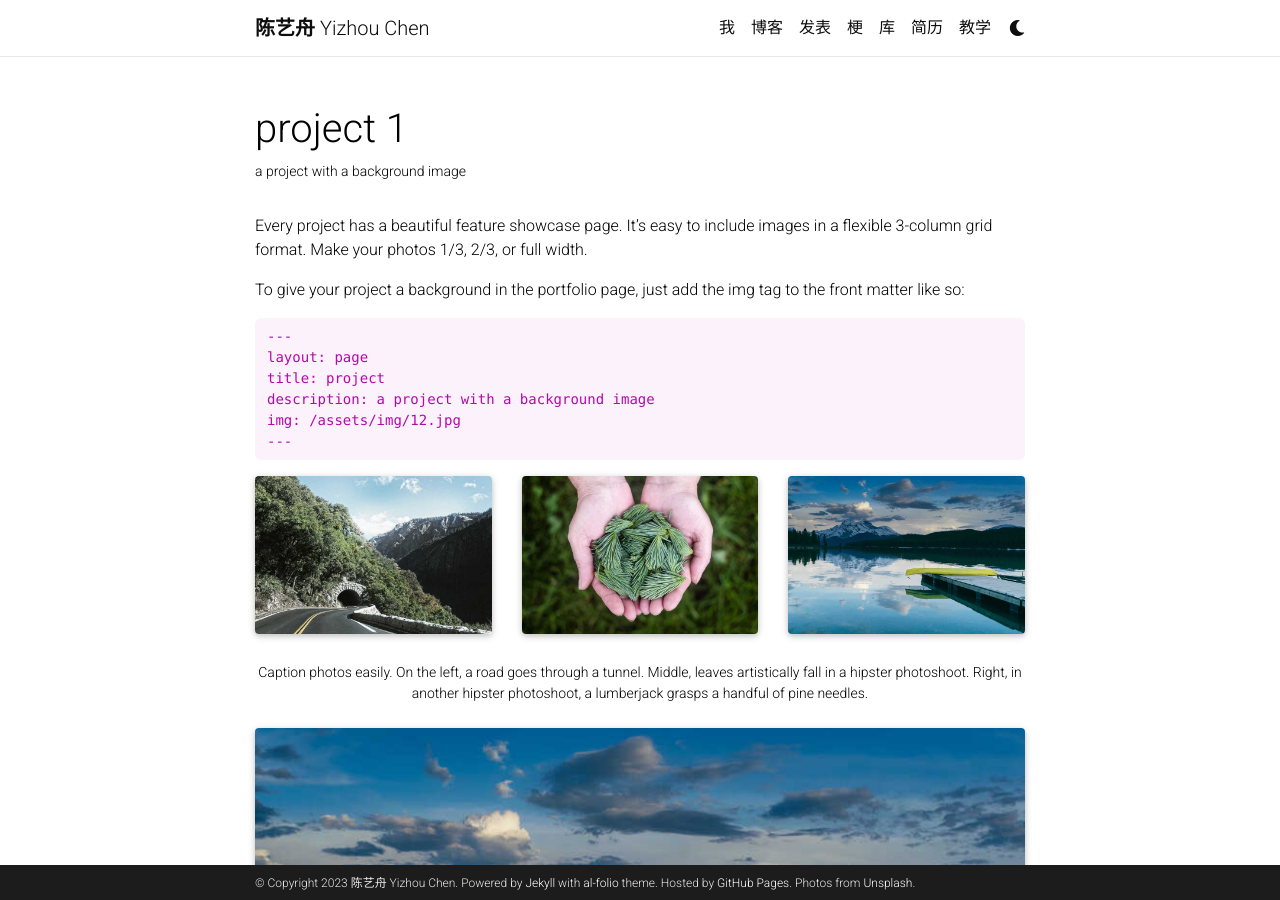
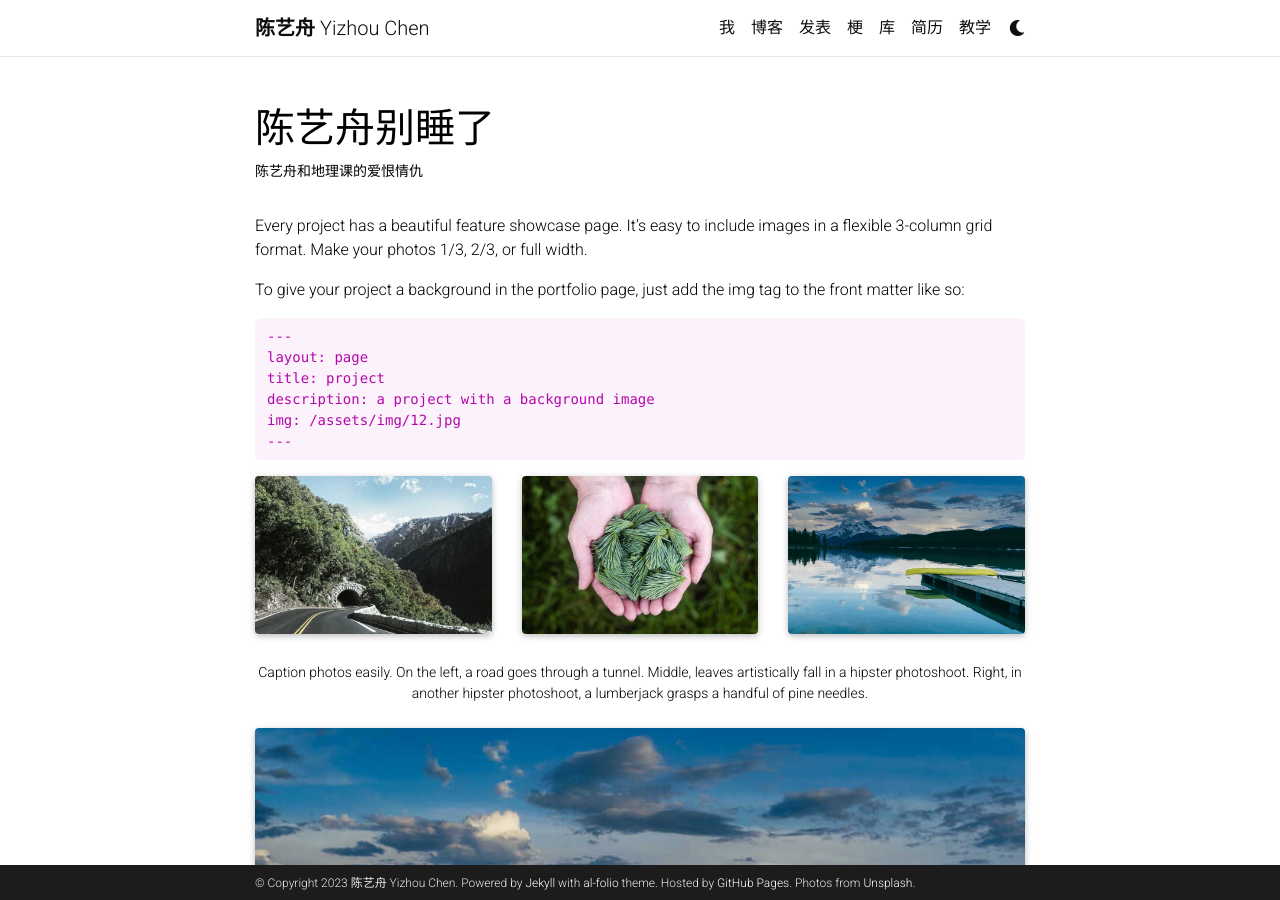
Before and after one commit to famax7/famax7.github.io, a Jekyll site: the page built from _projects/1_project.md, in a window 1280 px wide and 900 px high. Built offline with Jekyll 4.4.1, drawn with Linux system fonts in a browser that asks for light colours; full-size pictures stand in for the smaller copies a plugin makes; comment, search, counter and statistics services are not loaded; a style sheet for code colours, icons or effects is not loaded.

Commit message:
project --> meme

```diff
--- a/_projects/1_project.md
+++ b/_projects/1_project.md
@@ -1,8 +1,8 @@
 ---
 layout: page
-title: project 1
-description: a project with a background image
-img: assets/img/12.jpg
+title: 陈艺舟别睡了
+description: 陈艺舟和地理课的爱恨情仇
+img: assets/img/dontsleep.gif
 importance: 1
 category: work
 ---
```
Also changed, not shown: _pages/projects.md (+1 -1 lines), assets/img/dontsleep.gif (added).
